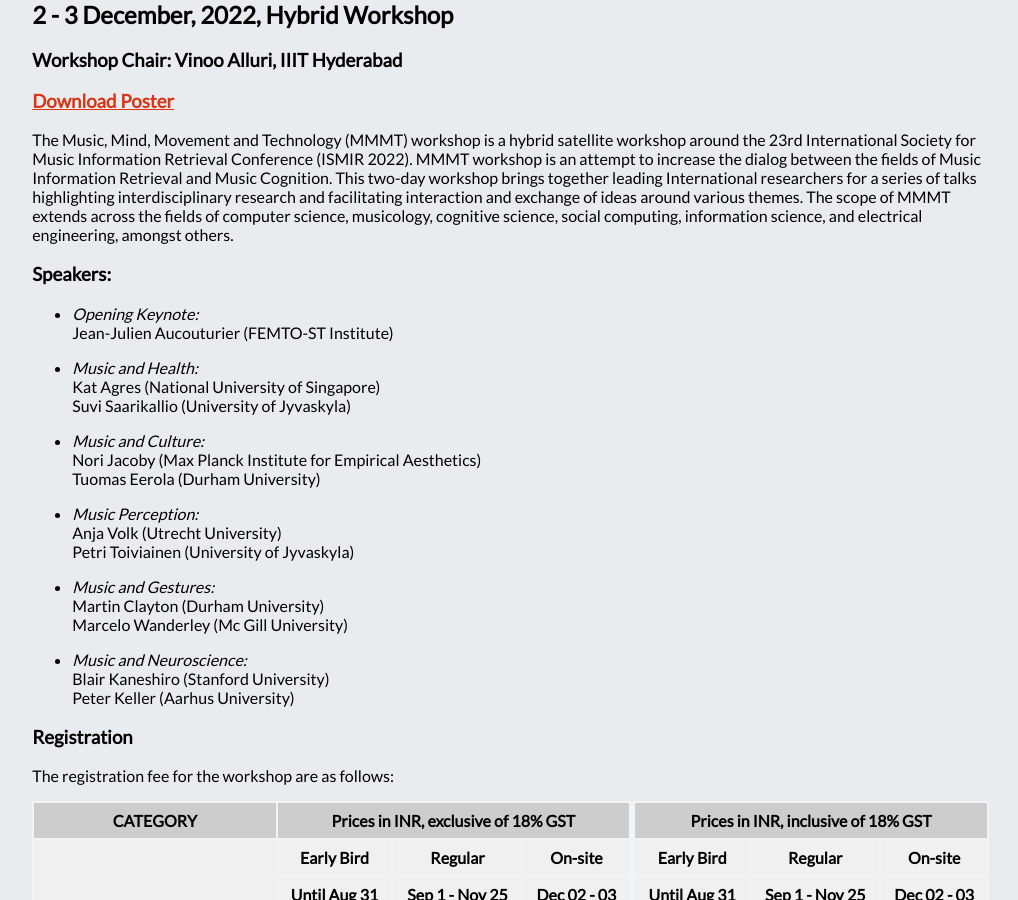
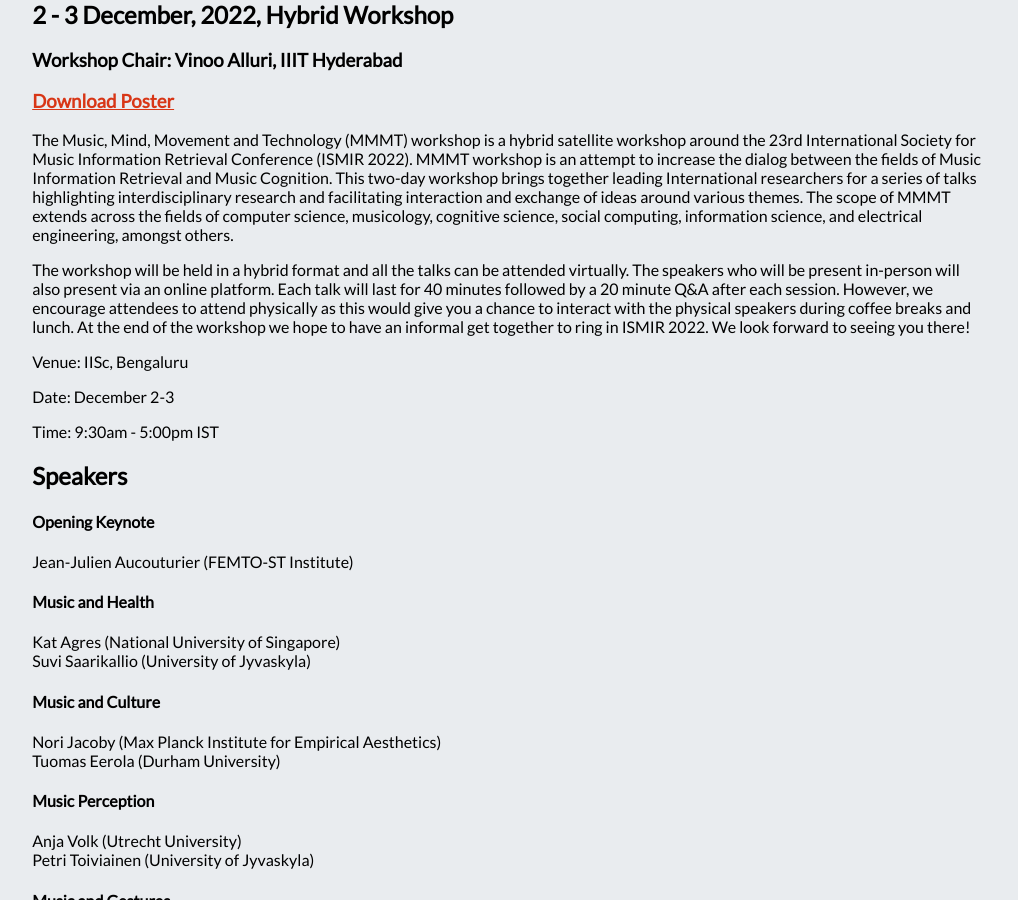
Before and after one commit to ismir2022/ismir2022.github.io, a Jekyll site: the page built from satellites/mmmt_staging.md, in a window 1280 px wide and 900 px high, scrolled down 621 px. Shown: the whole window, without its empty margins (155-1173 px from the left). Built offline with Jekyll 4.4.1, drawn with Linux system fonts in a browser that asks for light colours; nearby versions of some CDN libraries; some of the changed text lies outside the part shown.

Commit message:
Update mmmt_staging.md

```diff
--- a/satellites/mmmt_staging.md
+++ b/satellites/mmmt_staging.md
@@ -7,33 +7,44 @@
 ### Workshop Chair: Vinoo Alluri, IIIT Hyderabad
 
 ### [**Download Poster**](../assets/MMMT_poster.pdf)
+
 The Music, Mind, Movement and Technology (MMMT) workshop is a hybrid satellite workshop around the 23rd International Society for Music Information Retrieval Conference (ISMIR 2022). MMMT workshop is an attempt to increase the dialog between the fields of Music Information Retrieval and Music Cognition. This two-day workshop brings together leading International researchers for a series of talks highlighting interdisciplinary research and facilitating interaction and exchange of ideas around various themes. The scope of MMMT extends across the fields of computer science, musicology, cognitive science, social computing, information science, and electrical engineering, amongst others.
 
-### Speakers:
-- _Opening Keynote:_ <br>
+The workshop will be held in a hybrid format and all the talks can be attended virtually. The speakers who will be present in-person will also present via an online platform. Each talk will last for 40 minutes followed by a 20 minute Q&A after each session. However, we encourage attendees to attend physically as this would give you a chance to interact with the physical speakers during coffee breaks and lunch. At the end of the workshop we hope to have an informal get together to ring in ISMIR 2022. We look forward to seeing you there!
+
+Venue: IISc, Bengaluru
+
+Date: December 2-3
+
+Time: 9:30am - 5:00pm IST
+
+
+## Speakers
+
+#### Opening Keynote
 Jean-Julien Aucouturier (FEMTO-ST Institute)
 
-- _Music and Health:_ <br>
+#### Music and Health
 Kat Agres (National University of Singapore)<br>
 Suvi Saarikallio (University of Jyvaskyla)
 
-- _Music and Culture:_ <br>
+#### Music and Culture
 Nori Jacoby (Max Planck Institute for Empirical Aesthetics)<br>
 Tuomas Eerola (Durham University)
 
-- _Music Perception:_ <br>
+#### Music Perception
 Anja Volk (Utrecht University)<br>
 Petri Toiviainen (University of Jyvaskyla)
 
-- _Music and Gestures:_ <br>
+#### Music and Gestures
 Martin Clayton (Durham University)<br>
 Marcelo Wanderley (Mc Gill University)
 
-- _Music and Neuroscience:_ <br>
+#### Music and Neuroscience
 Blair Kaneshiro (Stanford University)<br>
 Peter Keller (Aarhus University)<br>
 
-### Registration
+## Registration
 The registration fee for the workshop are as follows:
 
 <table class="reg">
```
